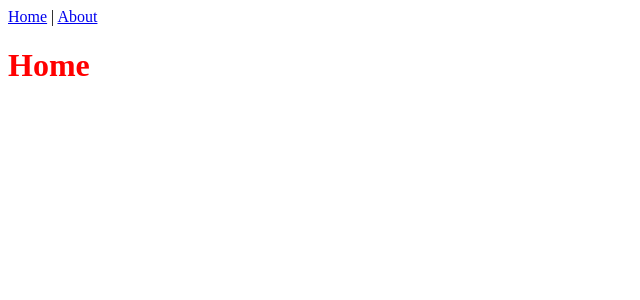
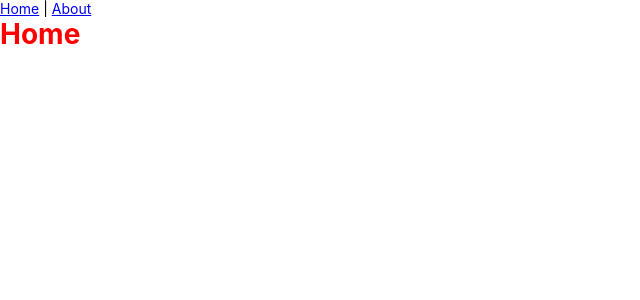
Before and after one commit to keremsirin/vue-instagram-clone, a Vue app: page / in a window 1280 px wide. Shown: the top 300 px of the page, without its empty margins (0-640 px from the left). Built offline with nearby package versions, Linux system fonts and the light colour scheme.

Commit message:
reset css and variable css adjusted

```diff
--- a/src/main.js
+++ b/src/main.js
@@ -3,6 +3,7 @@ import App from './App.vue'
 import './registerServiceWorker'
 import router from './router'
 import store from './store'
+import './styles/app.css'
 
 Vue.config.productionTip = false
 
--- /dev/null
+++ b/src/styles/app.css
@@ -0,0 +1,27 @@
+@import 'variables.css';
+
+* {
+  margin: 0;
+  padding: 0;
+  border: 0;
+  font-family: inherit;
+
+  *,
+  *:before,
+  *:after {
+    box-sizing: inherit;
+  }
+}
+
+html {
+  font-size: 14px;
+  box-sizing: border-box;
+}
+
+body {
+  font-size: 1rem;
+  font-weight: normal;
+  font-family: -apple-system, BlinkMacSystemFont, 'Segoe UI', Roboto, Helvetica,
+    Arial, sans-serif, 'Apple Color Emoji', 'Segoe UI Emoji', 'Segoe UI Symbol';
+  padding-top: var(--header-height);
+}
--- /dev/null
+++ b/src/styles/variables.css
@@ -0,0 +1,41 @@
+:root {
+  --i1d: 38, 38, 38;
+  --edc: 199, 199, 199;
+  --f75: 38, 38, 38;
+  --fe0: 0, 55, 107;
+  --d87: 255, 255, 255;
+  --b3f: 250, 250, 250;
+  --bb2: 239, 239, 239;
+  --f23: 255, 255, 255;
+  --b38: 219, 219, 219;
+  --b6a: 219, 219, 219;
+  --ca6: 219, 219, 219;
+  --cdd: 38, 38, 38;
+  --e22: 199, 199, 199;
+  --e62: 245, 251, 255;
+  --b2f: 88, 195, 34;
+  --c8c: 168, 168, 168;
+  --ce3: 239, 239, 239;
+  --jd9: 0, 0, 0;
+  --j64: 54, 54, 54;
+  --a97: 243, 243, 243;
+  --d20: 38, 38, 38;
+  --f52: 142, 142, 142;
+  --h1d: 255, 255, 255;
+  --de5: 255, 255, 255;
+  --d69: 0, 149, 246;
+  --b86: 88, 195, 34;
+  --i30: 237, 73, 86;
+  --d62: 255, 255, 255;
+  --e4f: 54, 54, 54;
+  --a72: 255, 255, 255;
+  --ie3: 142, 142, 142;
+  --c37: 237, 73, 86;
+  --f24: 0, 149, 246;
+  --jbb: 53, 121, 234;
+  --eca: 255, 255, 255;
+  --jb7: 0, 0, 0;
+  --fa7: 224, 241, 255;
+  --ba8: 168, 168, 168;
+  --eac: 237, 73, 86;
+}
```
